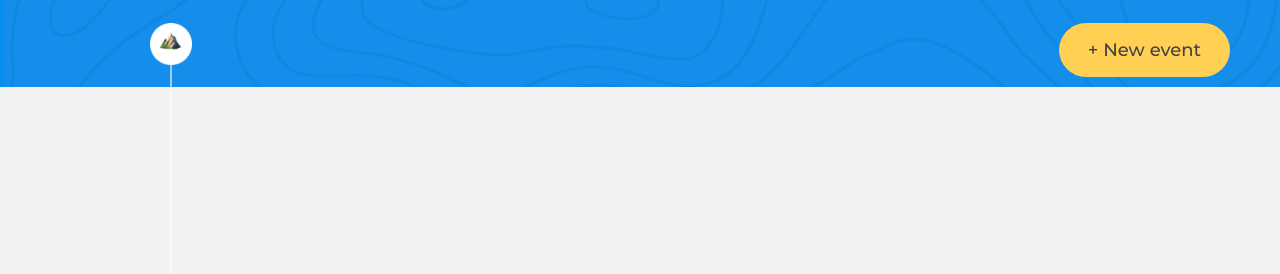
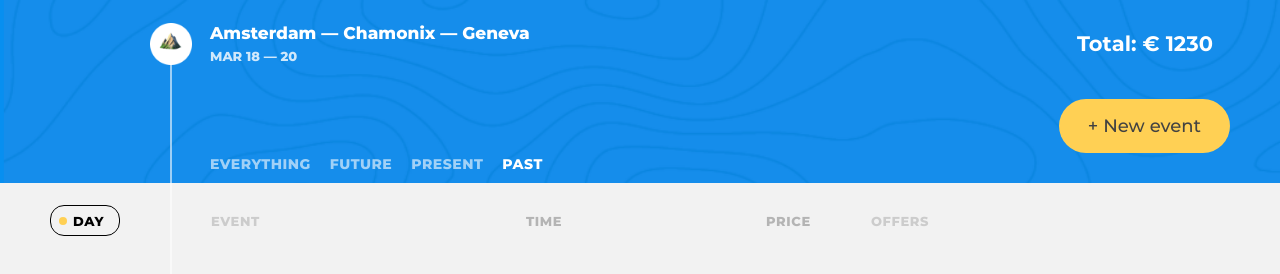
Before and after one commit to htmlacademy-univer-js2/2341039-big-trip-2, a website built with webpack: page public/index.html in a window 1280 px wide. Built offline with nearby package versions, Linux system fonts and the light colour scheme.

Commit message:
правки после проверки наставника

```diff
--- a/src/main.js
+++ b/src/main.js
@@ -1,4 +1,4 @@
-import  Presenter from './presenter/board-presenter.js';
+import Presenter from './presenter/board-presenter.js';
 
 const siteMainElement = document.querySelector('.trip-main');
 const siteHeaderElement = document.querySelector('.trip-events');
--- a/src/model/events-model.js
+++ b/src/model/events-model.js
@@ -17,7 +17,7 @@ export default class EventsModel {
     return this.destinations;
   }
 
-  getOfffersByType() {
+  getOffersByType() {
     return this.offersByType;
   }
 }
--- a/src/presenter/board-presenter.js
+++ b/src/presenter/board-presenter.js
@@ -22,13 +22,12 @@ export default class Presenter {
   init() {
     const events = this.eventModel.getEvents();
     const destinations = this.eventModel.getDestinations();
-    const offersByType = this.this.eventModel.getOffersByType();
+    const offersByType = this.eventModel.getOffersByType();
 
     render(this.boardComponent, this.boardContainer, RenderPosition.AFTERBEGIN);
-    render(this.filterComponent, this.boardContainer,);
-    render(this.sortComponent, this.bodyContainer);
-    render(this.eventsList, this.bodyContainer);
-    render(this.eventEditListComponent(events[0], destinations, offersByType), this.eventsList.getElement());
+    render(this.filterComponent, this.boardContainer, RenderPosition.BEFOREEND);
+    render(this.sortComponent, this.bodyContainer, RenderPosition.BEFOREEND);
+    render(this.eventsList, this.bodyContainer, RenderPosition.BEFOREEND);
 
     for (const event of events) {
       render(new EventItemView(event, destinations, offersByType), this.eventsList.getElement());
--- a/src/render.js
+++ b/src/render.js
@@ -12,7 +12,7 @@ function createElement(template) {
   return newElement.firstElementChild;
 }
 
-const render = (component,  container, place = RenderPosition.BEFOREEND) => {
+const render = (component, container, place = RenderPosition.BEFOREEND) => {
   const element = component.getElement();
 
   switch (place) {
--- a/src/view/event-edit-item-view.js
+++ b/src/view/event-edit-item-view.js
@@ -94,10 +94,8 @@ const createEventEditTemplate = (event, destinations, offersByType) => {
 };
 
 export default class EventEditList {
-  constructor(event, destinations, offersByType) {
+  constructor(event) {
     this.event = event;
-    this.destinations = destinations;
-    this.offersByType = offersByType;
   }
 
   getTemplate() {
```
Also changed, not shown: package.json (+24 -7 lines), public/index.html (+2 -6 lines), 1 other file.
